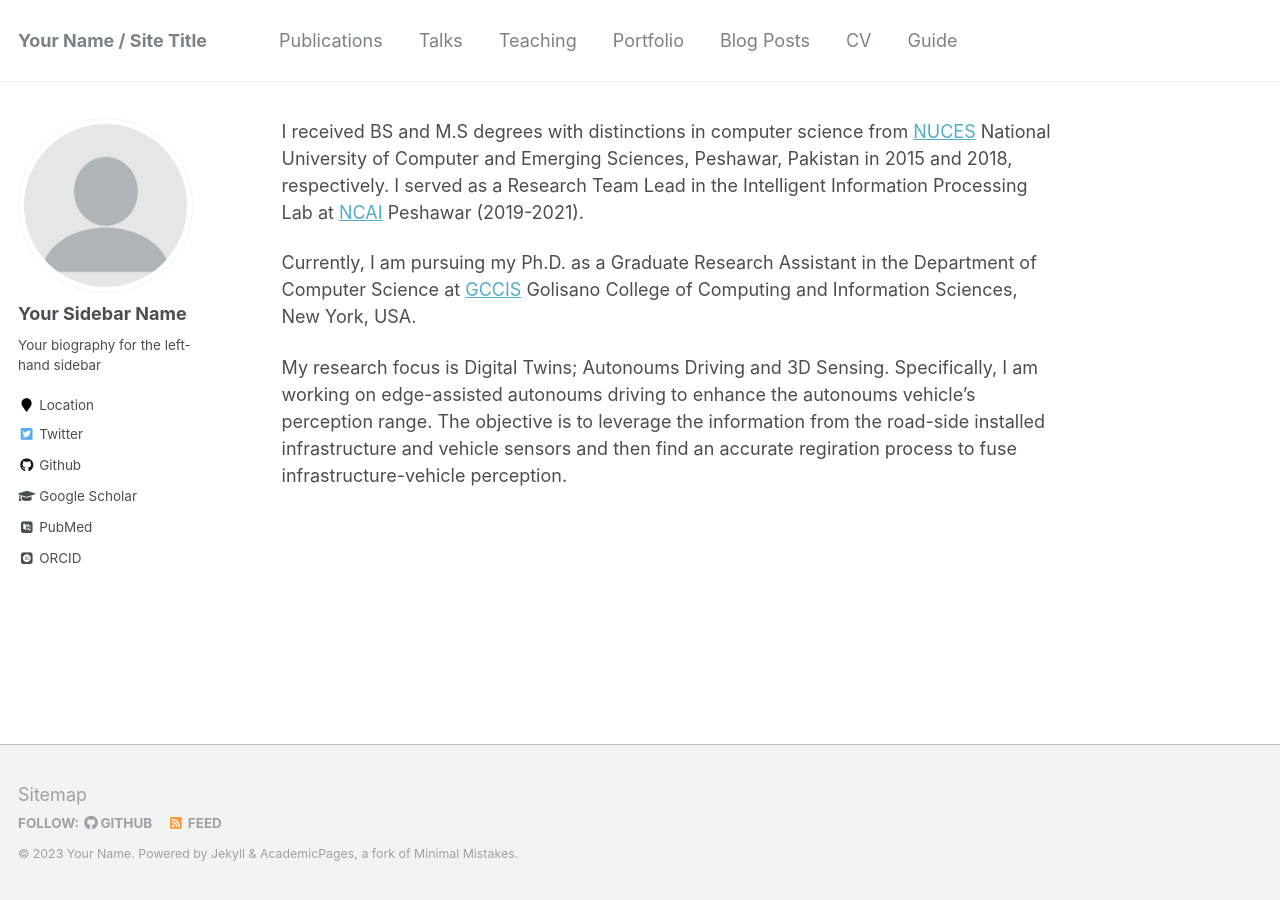
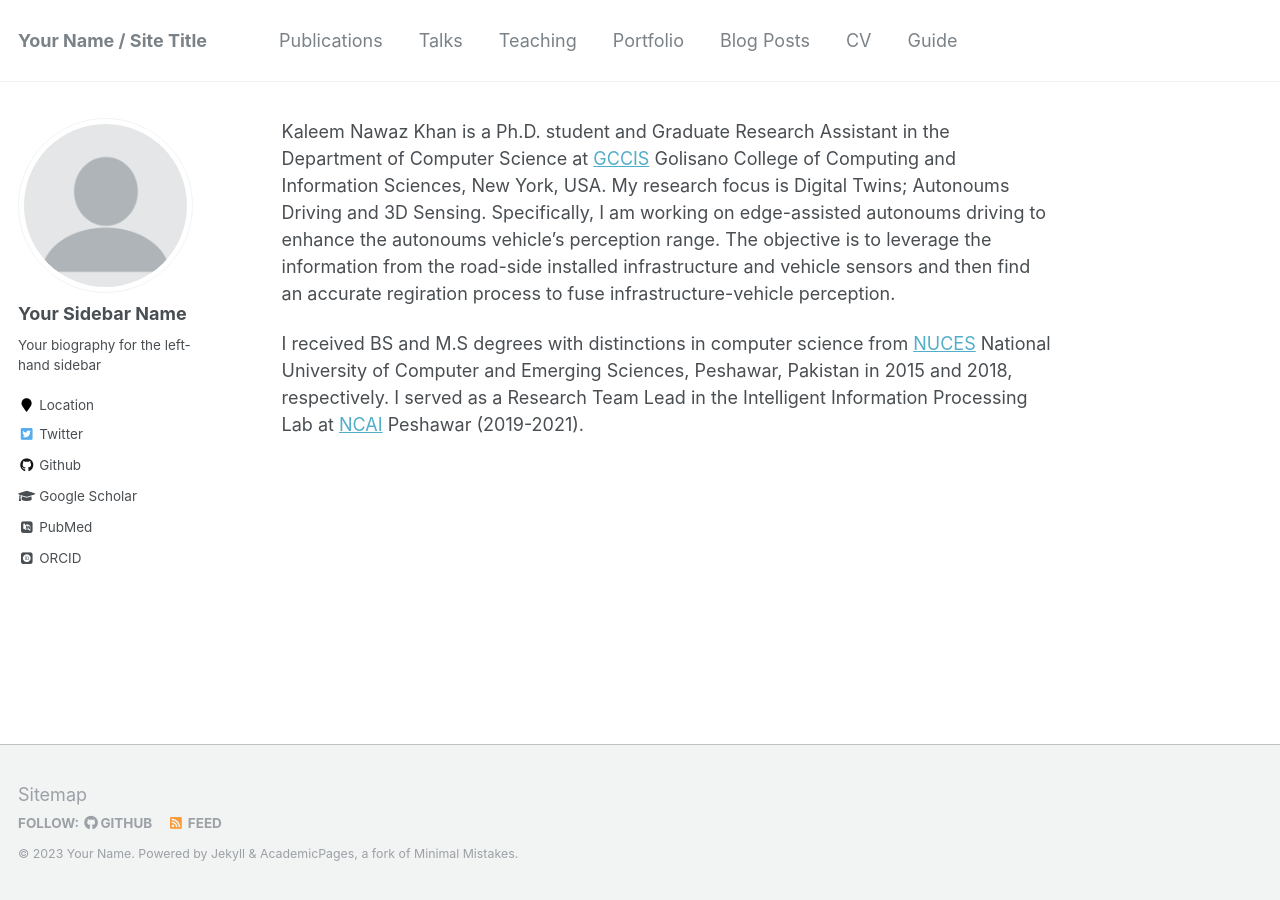
Before and after one commit to KaleemNwzKhan/KaleemNwzKhan.github.io, a Jekyll site: the page built from _pages/about.md, in a window 1280 px wide. Built offline with Jekyll 4.4.1, drawn with Linux system fonts in a browser that asks for light colours; some web fonts are replaced.

Commit message:
Index Page changes

```diff
--- a/_pages/about.md
+++ b/_pages/about.md
@@ -7,9 +7,6 @@ redirect_from:
   - /about.html
 ---
 
-I received BS and M.S degrees with distinctions in computer science from [NUCES](href="https://www.nu.edu.pk/") National University of Computer and Emerging Sciences, Peshawar, Pakistan in 2015 and 2018, respectively.
-I served as a Research Team Lead in the Intelligent Information Processing Lab at [NCAI]("https://ncai.nust.edu.pk/NCAI") Peshawar (2019-2021).
+Kaleem Nawaz Khan is a Ph.D. student and Graduate Research Assistant in the Department of Computer Science at [GCCIS](href="https://www.rit.edu/computing/") Golisano College of Computing and Information Sciences, New York, USA. My research focus is Digital Twins; Autonoums Driving and 3D Sensing. Specifically, I am working on edge-assisted autonoums driving to enhance the autonoums vehicle's perception range. The objective is to leverage the information from the road-side installed infrastructure and vehicle sensors and then find an accurate regiration process to fuse infrastructure-vehicle perception.
 
-Currently, I am pursuing my Ph.D. as a Graduate Research Assistant in the Department of Computer Science at [GCCIS](href="https://www.rit.edu/computing/") Golisano College of Computing and Information Sciences, New York, USA.
-
-My research focus is Digital Twins; Autonoums Driving and 3D Sensing. Specifically, I am working on edge-assisted autonoums driving to enhance the autonoums vehicle's perception range. The objective is to leverage the information from the road-side installed infrastructure and vehicle sensors and then find an accurate regiration process to fuse infrastructure-vehicle perception.
+I received BS and M.S degrees with distinctions in computer science from [NUCES](href="https://www.nu.edu.pk/") National University of Computer and Emerging Sciences, Peshawar, Pakistan in 2015 and 2018, respectively. I served as a Research Team Lead in the Intelligent Information Processing Lab at [NCAI]("https://ncai.nust.edu.pk/NCAI") Peshawar (2019-2021).
```
